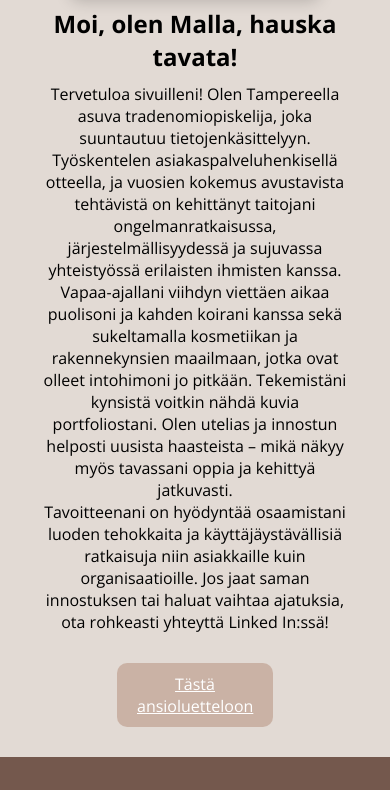
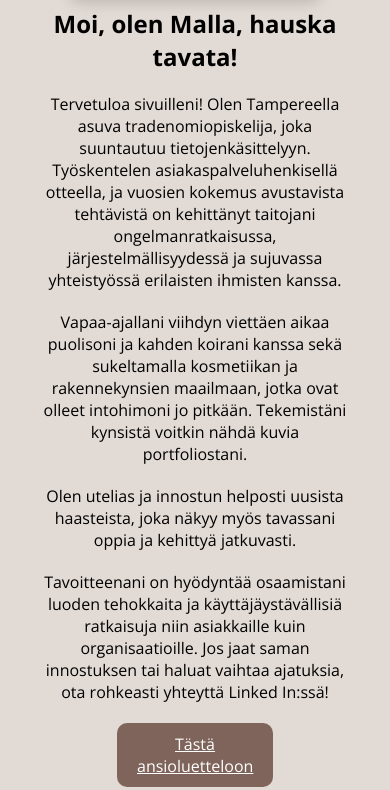
Before and after one commit to mallasiltala/mallasiltala.github.io, a plain HTML site: page index.html in a window 390 px wide. Shown: the part 594-1384 px from the top of the page. Drawn offline with nearby package versions, Linux system fonts and the light colour scheme.

Commit message:
Add files via upload

```diff
--- a/index.html
+++ b/index.html
@@ -1,5 +1,5 @@
 <!DOCTYPE html>
-<html>
+<html lang="fi">
 <head>
     <meta charset="utf-8">
     <link rel="stylesheet" href="style.css">
@@ -76,7 +76,8 @@
 <div class="esittely">
     <h2>Moi, olen Malla, hauska tavata!</h2>
     <p>Tervetuloa sivuilleni! Olen Tampereella asuva tradenomiopiskelija, joka suuntautuu tietojenkäsittelyyn. Työskentelen asiakaspalveluhenkisellä otteella, ja vuosien kokemus avustavista tehtävistä on kehittänyt taitojani ongelmanratkaisussa, järjestelmällisyydessä ja sujuvassa yhteistyössä erilaisten ihmisten kanssa.</p>
-<p>Vapaa-ajallani viihdyn viettäen aikaa puolisoni ja kahden koirani kanssa sekä sukeltamalla kosmetiikan ja rakennekynsien maailmaan, jotka ovat olleet intohimoni jo pitkään. Tekemistäni kynsistä voitkin nähdä kuvia portfoliostani. Olen utelias ja innostun helposti uusista haasteista – mikä näkyy myös tavassani oppia ja kehittyä jatkuvasti.</p>
+<p>Vapaa-ajallani viihdyn viettäen aikaa puolisoni ja kahden koirani kanssa sekä sukeltamalla kosmetiikan ja rakennekynsien maailmaan, jotka ovat olleet intohimoni jo pitkään. Tekemistäni kynsistä voitkin nähdä kuvia portfoliostani.
+<p>Olen utelias ja innostun helposti uusista haasteista, joka näkyy myös tavassani oppia ja kehittyä jatkuvasti.</p>
 <p>Tavoitteenani on hyödyntää osaamistani luoden tehokkaita ja käyttäjäystävällisiä ratkaisuja niin asiakkaille kuin organisaatioille. Jos jaat saman innostuksen tai haluat vaihtaa ajatuksia, ota rohkeasti yhteyttä Linked In:ssä!</p>
 </div>
 <a href="cv.html" class="nappula">Tästä ansioluetteloon</a>
--- a/style.css
+++ b/style.css
@@ -1,7 +1,5 @@
 body {
     font-family: "Open Sans", sans-serif;
-  font-optical-sizing: auto;
-  font-weight: <weight>;
   font-style: normal;
   font-variation-settings: "wdth" 100;
     margin: 0;
@@ -120,8 +118,6 @@ body {
     width: 100%;
     border-radius: 10px;
     flex-shrink: 0;
-    position: center;
-
 }
 
 /* kuvakarusellin nappulat */
@@ -189,6 +185,11 @@ body {
     width: 100%;
 }
 
+.esittely p {
+    margin-top: 20px;
+}
+
+
 .footer {
     width: 100%;
     clear: both;
@@ -207,7 +208,7 @@ body {
     margin: auto;
     margin-top: 30px;
     position: relative;
-    background: rgba(180, 139, 120, 0.5);
+    background: rgba(116, 88, 77, 0.9);
     border: none;
     color: white;
     padding: 10px 20px;
@@ -228,7 +229,6 @@ body {
 .content {
     width: 80%;
     position: relative;
-    float: center;
     margin: auto;
    padding-top: 30px;
 }
@@ -277,7 +277,7 @@ body {
     .nappula {
         width: 50%;
         float: none;
-        margin: 20 auto;
+        margin: 20px auto;
         display: block;
   }
   .menu {
@@ -339,7 +339,7 @@ body {
     .nappula {
         width: 50%;
         float: none;
-        margin: 20 auto;
+        margin: 20px auto;
         display: block;
     }
     .menu {
```
Also changed, not shown: cv.html (+6 -8 lines), portfolio.html (+1 -1 lines).
